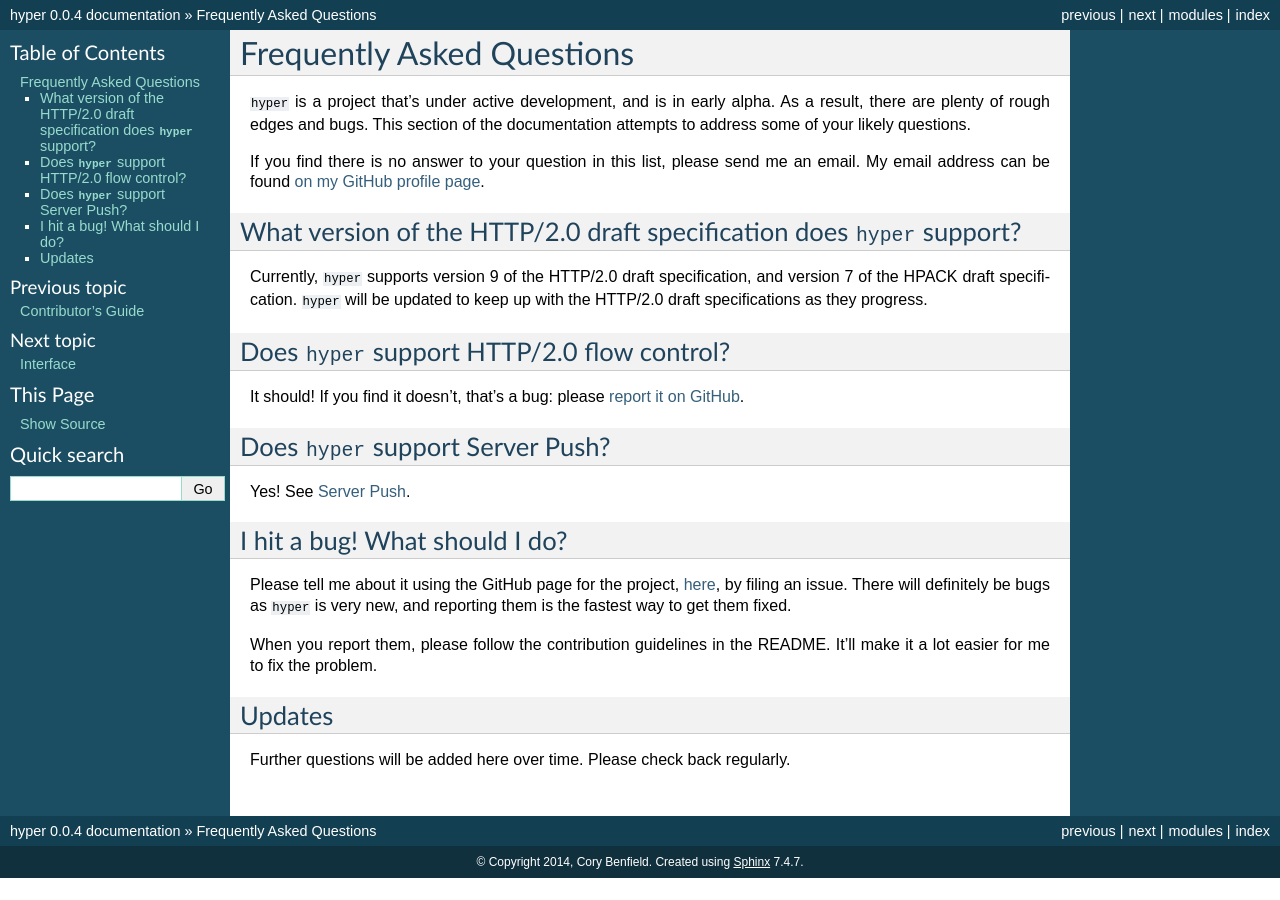
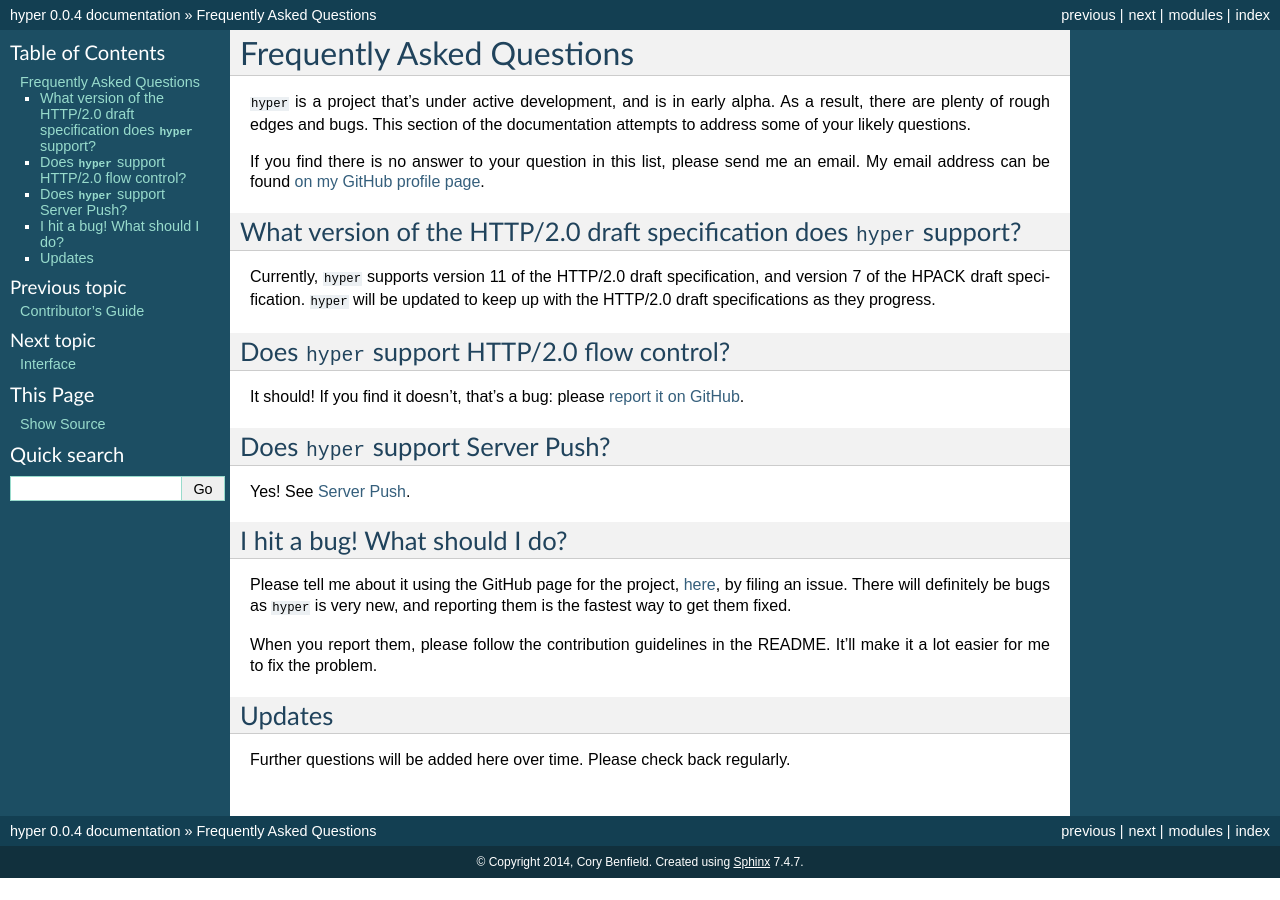
Before and after one commit to python-hyper/hyper, a Sphinx documentation site: the page built from docs/source/faq.rst, in a window 1280 px wide. Built offline with Sphinx 7.4.7, drawn with Linux system fonts in a browser that asks for light colours.

Commit message:
Update draft references.

```diff
--- a/README.rst
+++ b/README.rst
@@ -33,7 +33,7 @@ and file down the rough edges.
 Versions
 ========
 
-``hyper`` provides support for draft 10 of the HTTP/2.0 draft specification and
+``hyper`` provides support for draft 11 of the HTTP/2.0 draft specification and
 draft 7 of the HPACK draft specification. As further drafts are released,
 ``hyper`` will be updated to support them.
 
--- a/docs/source/faq.rst
+++ b/docs/source/faq.rst
@@ -15,7 +15,7 @@ an email. My email address can be found `on my GitHub profile page`_.
 What version of the HTTP/2.0 draft specification does ``hyper`` support?
 ------------------------------------------------------------------------
 
-Currently, ``hyper`` supports version 9 of the HTTP/2.0 draft specification,
+Currently, ``hyper`` supports version 11 of the HTTP/2.0 draft specification,
 and version 7 of the HPACK draft specification. ``hyper`` will be updated to
 keep up with the HTTP/2.0 draft specifications as they progress.
 
```
